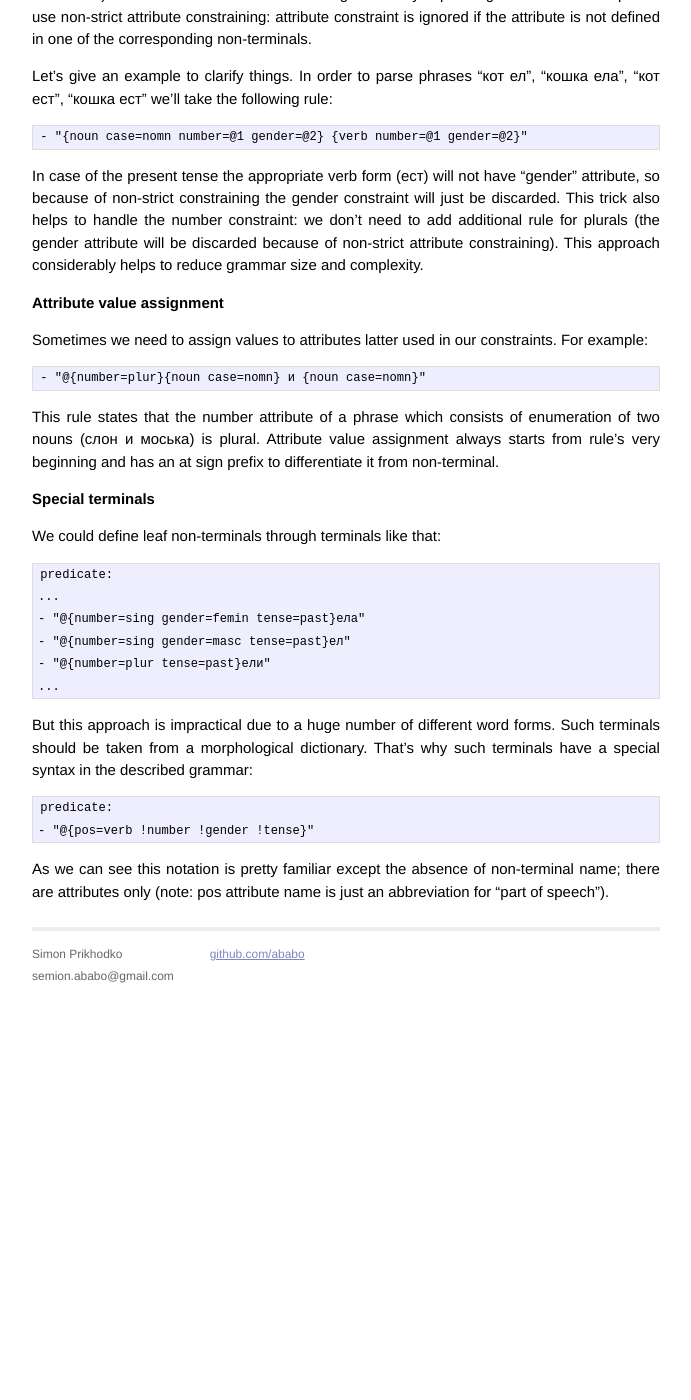
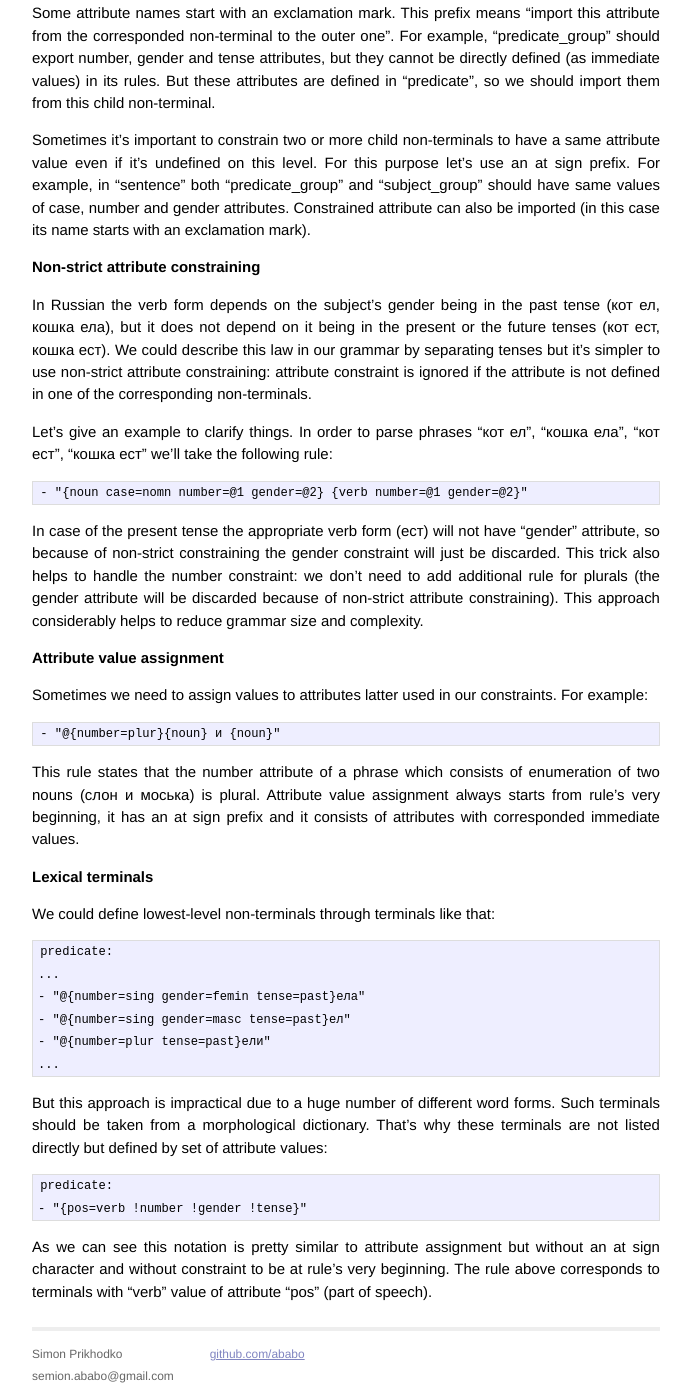
Before and after one commit to ababo/ababo.github.io, a Jekyll site: the page built from _posts/2015-03-28-syntax-analysis.md, in a window 1280 px wide and 1400 px high, scrolled down 2585 px. Shown: the whole window, without its empty margins (294-985 px from the left). Built offline with Jekyll 4.4.1, drawn with Linux system fonts in a browser that asks for light colours; Markdown is read by kramdown in place of the engine named in the settings; before the commit the page ends 3585 px from its top, so only the background shows below that; some of the changed text lies outside the part shown.

````diff
--- a/_posts/2015-03-28-syntax-analysis.md
+++ b/_posts/2015-03-28-syntax-analysis.md
@@ -67,7 +70,7 @@
 
 Let's explain the added syntax. As we can see some non-terminals have attributes. Attribute value can be immediate (a concrete value like "nominative case").
 
-Some attribute names start with an exclamation mark. This prefix means "import this attribute from the corresponded non-terminal to the outer one". For example, "predicate\_group" should import number, gender and tense attributes, but they cannot be directly defined (as immediate values) in its rules. But these attributes are defined in "predicate", so we should import them from this child non-terminal.
+Some attribute names start with an exclamation mark. This prefix means "import this attribute from the corresponded non-terminal to the outer one". For example, "predicate\_group" should export number, gender and tense attributes, but they cannot be directly defined (as immediate values) in its rules. But these attributes are defined in "predicate", so we should import them from this child non-terminal.
 
 Sometimes it's important to constrain two or more child non-terminals to have a same attribute value even if it's undefined on this level. For this purpose let's use an at sign prefix. For example, in "sentence" both "predicate\_group" and "subject\_group" should have same values of case, number and gender attributes. Constrained attribute can also be imported (in this case its name starts with an exclamation mark).
 
@@ -90,15 +93,15 @@
 Sometimes we need to assign values to attributes latter used in our constraints. For example:
 
 ```
-- "@{number=plur}{noun case=nomn} и {noun case=nomn}"
+- "@{number=plur}{noun} и {noun}"
 ```
 
-This rule states that the number attribute of a phrase which consists of enumeration of two nouns (слон и моська) is plural. Attribute value assignment always starts from rule's very beginning and has an at sign prefix to differentiate it from non-terminal.
+This rule states that the number attribute of a phrase which consists of enumeration of two nouns (слон и моська) is plural. Attribute value assignment always starts from rule's very beginning, it has an at sign prefix and it consists of attributes with corresponded immediate values.
 
-Special terminals
+Lexical terminals
 -----------------
 
-We could define leaf non-terminals through terminals like that:
+We could define lowest-level non-terminals through terminals like that:
 
 ```
 predicate:
@@ -109,10 +112,10 @@
 ...
 ```
 
-But this approach is impractical due to a huge number of different word forms. Such terminals should be taken from a morphological dictionary. That's why such terminals have a special syntax in the described grammar:
+But this approach is impractical due to a huge number of different word forms. Such terminals should be taken from a morphological dictionary. That's why these terminals are not listed directly but defined by set of attribute values:
 
 ```
 predicate:
-- "@{pos=verb !number !gender !tense}"
+- "{pos=verb !number !gender !tense}"
 ```
-As we can see this notation is pretty familiar except the absence of non-terminal name; there are attributes only (note: pos attribute name is just an abbreviation for "part of speech").
+As we can see this notation is pretty similar to attribute assignment but without an at sign character and without constraint to be at rule's very beginning. The rule above corresponds to terminals with "verb" value of attribute "pos" (part of speech).
````
Also changed, not shown: other parts of _posts/2015-03-28-syntax-analysis.md (+3 -0 lines), files/2015-03/ai.jpg (added).
